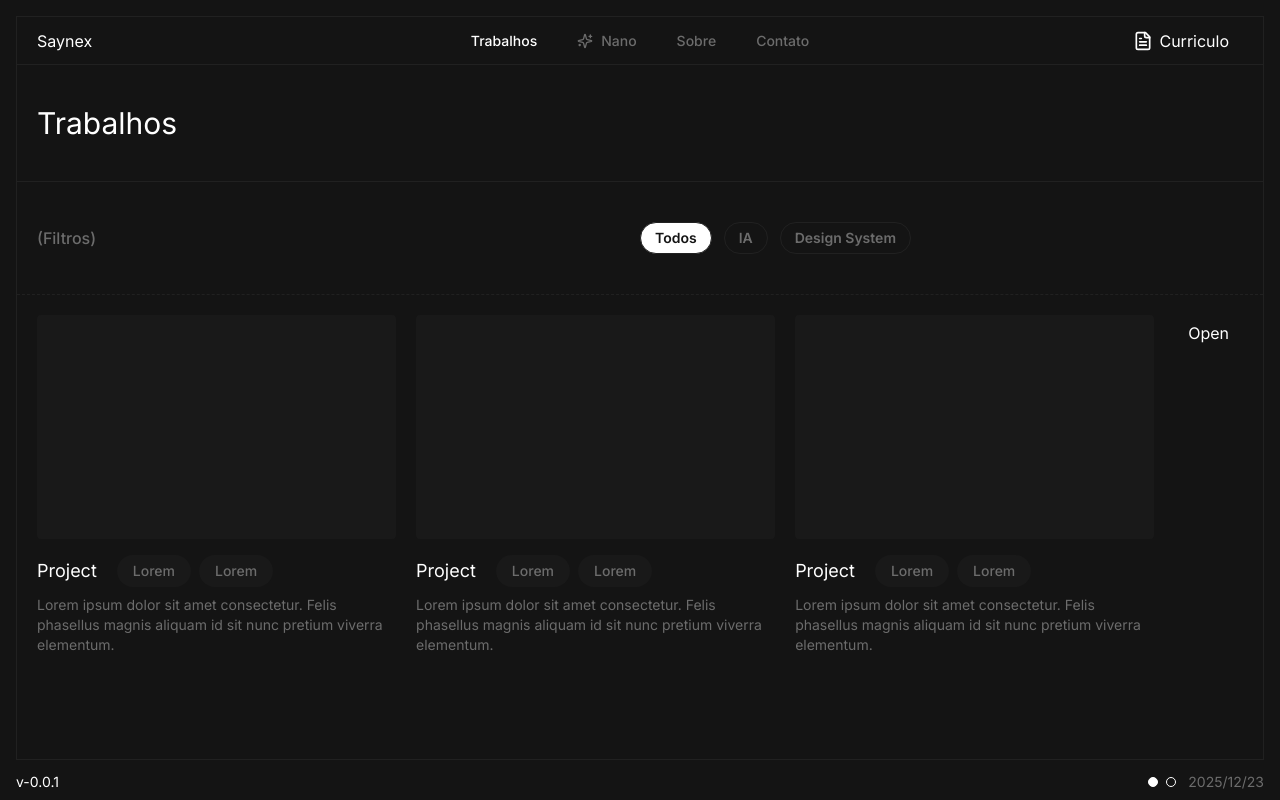
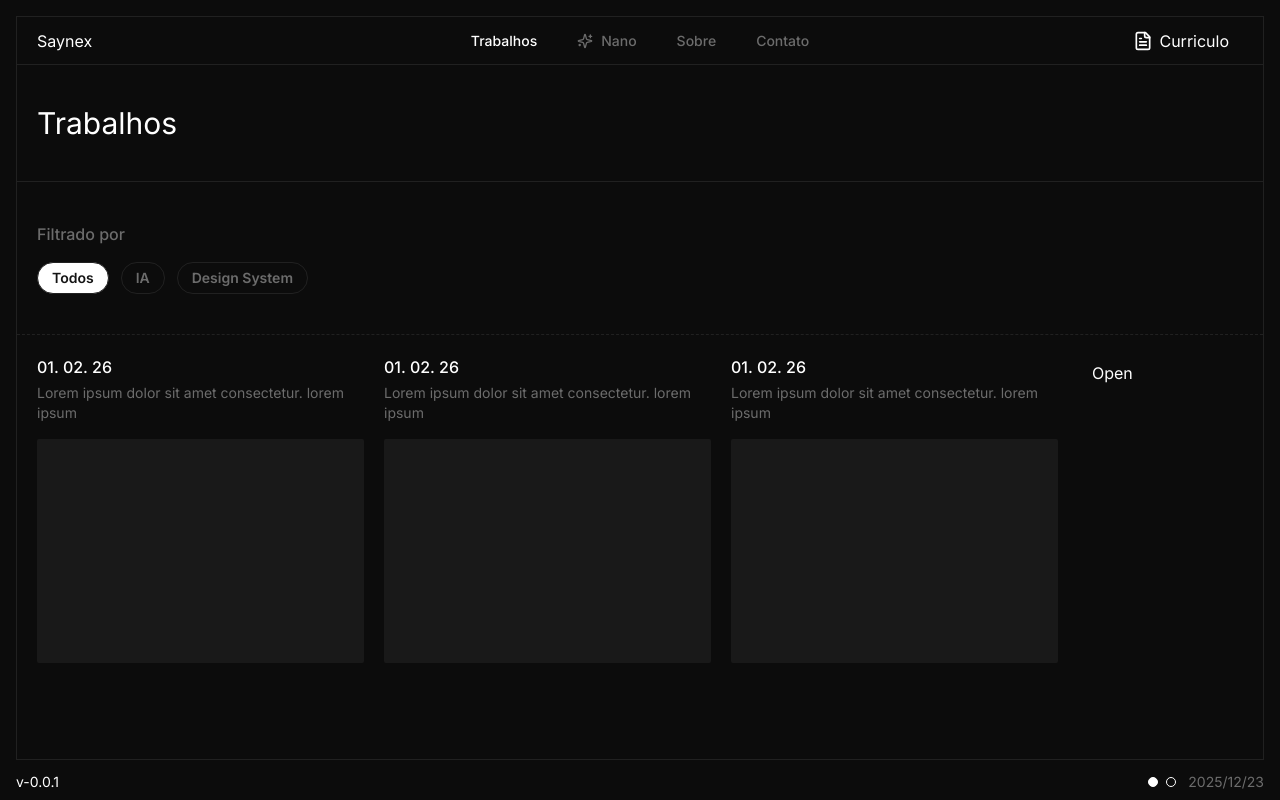
Before and after one commit to rayanseixas/portfolio, a Next.js app: page / in a window 1280 px wide. Built offline with nearby package versions, Linux system fonts and the light colour scheme.

Commit message:
card update
git push --force

```diff
--- a/src/app/globals.css
+++ b/src/app/globals.css
@@ -38,7 +38,7 @@
   --primary-800: var(--color-gray-800);
 
   /* Suface */
-  --color-surface-default: var(--color-gray-700);
+  --color-surface-default: var(--color-gray-800);
   --color-surface-active: var(--color-white-500);
   --color-surface-subtle-hover: var(--color-gray-600);
   --color-surface-subtle-active: var(--color-gray-600);
--- a/src/app/page.tsx
+++ b/src/app/page.tsx
@@ -6,12 +6,8 @@ export default function Home() {
   return (
     <div className="flex flex-col gap-5">
       <div className="border-b border-border border-dashed px-inner-md py-inner-xl flex items-center">
-        <div className="flex flex-col flex-1 gap-2.5">
-          {/* <p className="text-text-headline uppercase">Total</p> */}
-          <p className="text-text-body font-medium font-primary">(Filtros)</p>
-        </div>
-        <div className="flex flex-col flex-1 gap-2.5 items-start">
-          {/* <p className="text-text-headline uppercase">Filtros</p> */}
+        <div className="flex flex-col flex-1 gap-4 items-start">
+          <p className="text-text-body font-medium font-primary">Filtrado por</p>
           <div className="flex gap-3 ">
             <Filterbutton active>Todos</Filterbutton>
             <Filterbutton>IA</Filterbutton>
--- a/src/compenents/card-case/index.tsx
+++ b/src/compenents/card-case/index.tsx
@@ -1,20 +1,16 @@
 
 export default function CardCase() {
     return (
-        <div className=" min-w-[280px] lg:max-w-[446.5px] flex-1 hover:cursor-pointer text-teal-50">
-             <div className="bg-surface-subtle-active h-56 rounded-sm hover:border hover:border-border"></div>
-                 <div className="flex flex-col gap-2 py-4  ">
-                    <div className="flex items-center gap-5">
-                        <h2 className="text-text-headline font-primary text-lg">Project</h2>
-                        <div className="flex gap-2">
-                            <div className="h-8 flex items-center justify-center px-4 rounded-full bg-surface-subtle-active font-medium text-sm text-text-body">Lorem</div>
-                            <div className="h-8 flex items-center justify-center px-4 rounded-full bg-surface-subtle-active font-medium text-sm text-text-body">Lorem</div>
-                        </div>
-                    </div>
+        <div className=" min-w-[280px] lg:max-w-[327px] flex-1 hover:cursor-pointer text-teal-50">
+            <div className="flex flex-col gap-4 mb-4">
+                <div className="flex flex-col gap-1">
+                    <h2 className="text-text-headline font-primary font-medium text-md">01. 02. 26</h2>
                     <p className="text-text-body font-primary text-sm">
-                        Lorem ipsum dolor sit amet consectetur. Felis phasellus magnis aliquam id sit nunc pretium viverra elementum.
+                        Lorem ipsum dolor sit amet consectetur. lorem ipsum
                     </p>
                 </div>
+                 <div className="bg-surface-subtle-active h-56 rounded-xs hover:border hover:border-border"/>
+            </div>
         </div>
     );
 }
--- a/src/compenents/dialog/index.tsx
+++ b/src/compenents/dialog/index.tsx
@@ -7,6 +7,7 @@ import {
   DialogTrigger,
 } from "@/components/ui/dialog"
 import Button from "../button"
+import Image from "next/image"
 
 export function DialogScrollableContent() {
   return (
@@ -18,13 +19,16 @@ export function DialogScrollableContent() {
             <DialogHeader className="border-b p-3 border-border flex items-start justify-center">
               <DialogTitle className="text-text-headline lowercase font-normal text-sm">file-lorem-ipsum.tsx</DialogTitle>
             </DialogHeader>
-            <div className="no-scrollbar  max-h-[50vh] overflow-y-auto  flex justify-center">
+            <div className="no-scrollbar max-h-screen overflow-y-auto flex flex-col items-center">
                 <div className="p-3 max-w-2xl mt-24">
                   <h1 className="text-text-headline text-5xl font-tertiary leading-16">Atualização de cadastros em massa</h1>
                   <h2 className="text-text-headline text-xl mt-12">Problema</h2>
-                  <p className="text-text-body font-secondary text-md mt-4">
+                  <p className="text-text-body font-primary text-md mt-4">
                    A complexa mobilidade urbana brasileira e a dificuldade em encontrar informações locais e em tempo real, que orientem o deslocamento de forma precisa e inteligente.
                   </p>
+                </div>
+                <div className="mt-8 w-[1200px] h-[600px] relative">
+                  <Image src="/images/lorem-ipsum.png" fill alt="lorem ipsum" />
                 </div>
             </div>
           </DialogContent>
```
Also changed, not shown: 1 other file (tests, documents, lock files or other folders).
